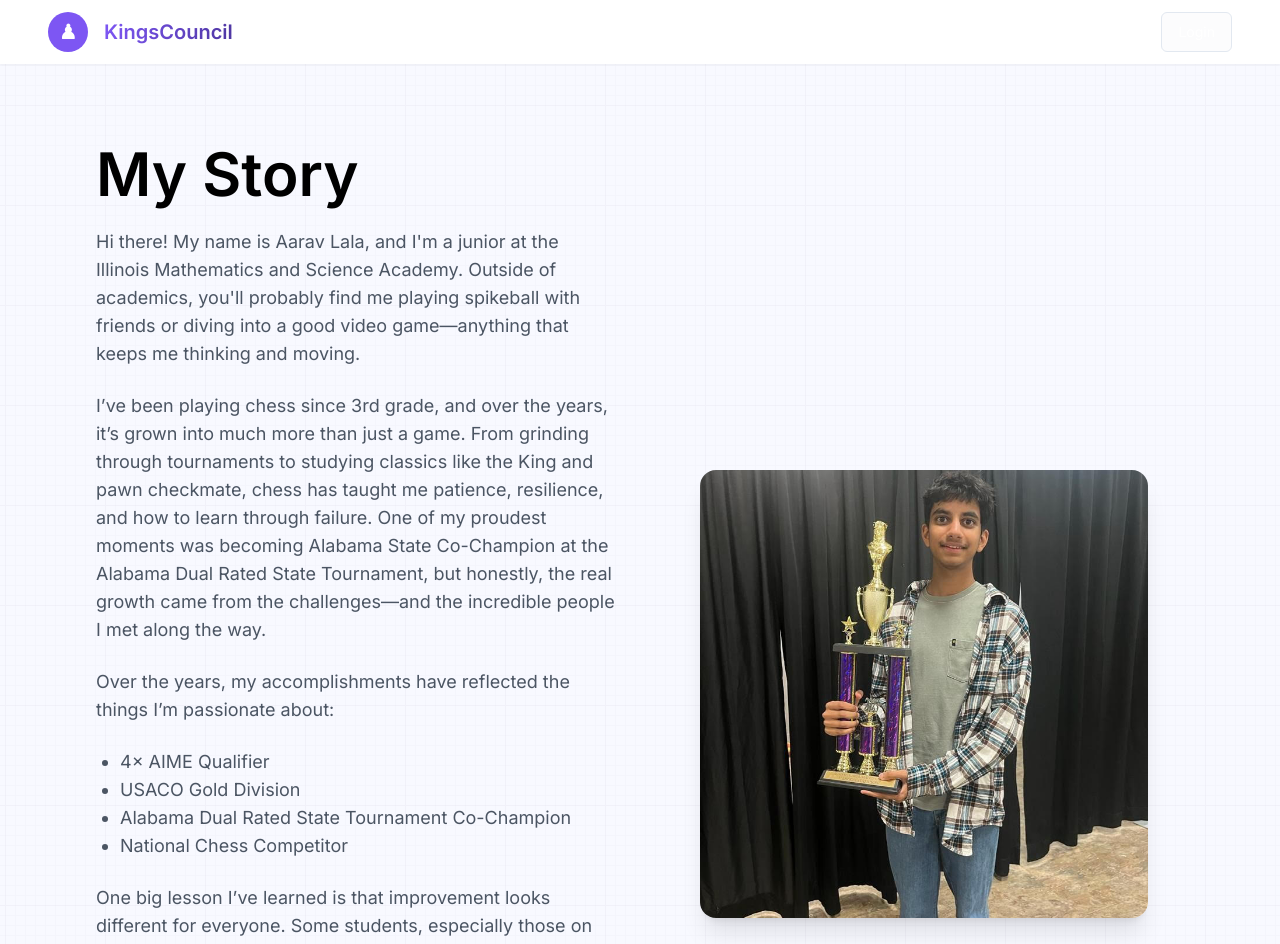
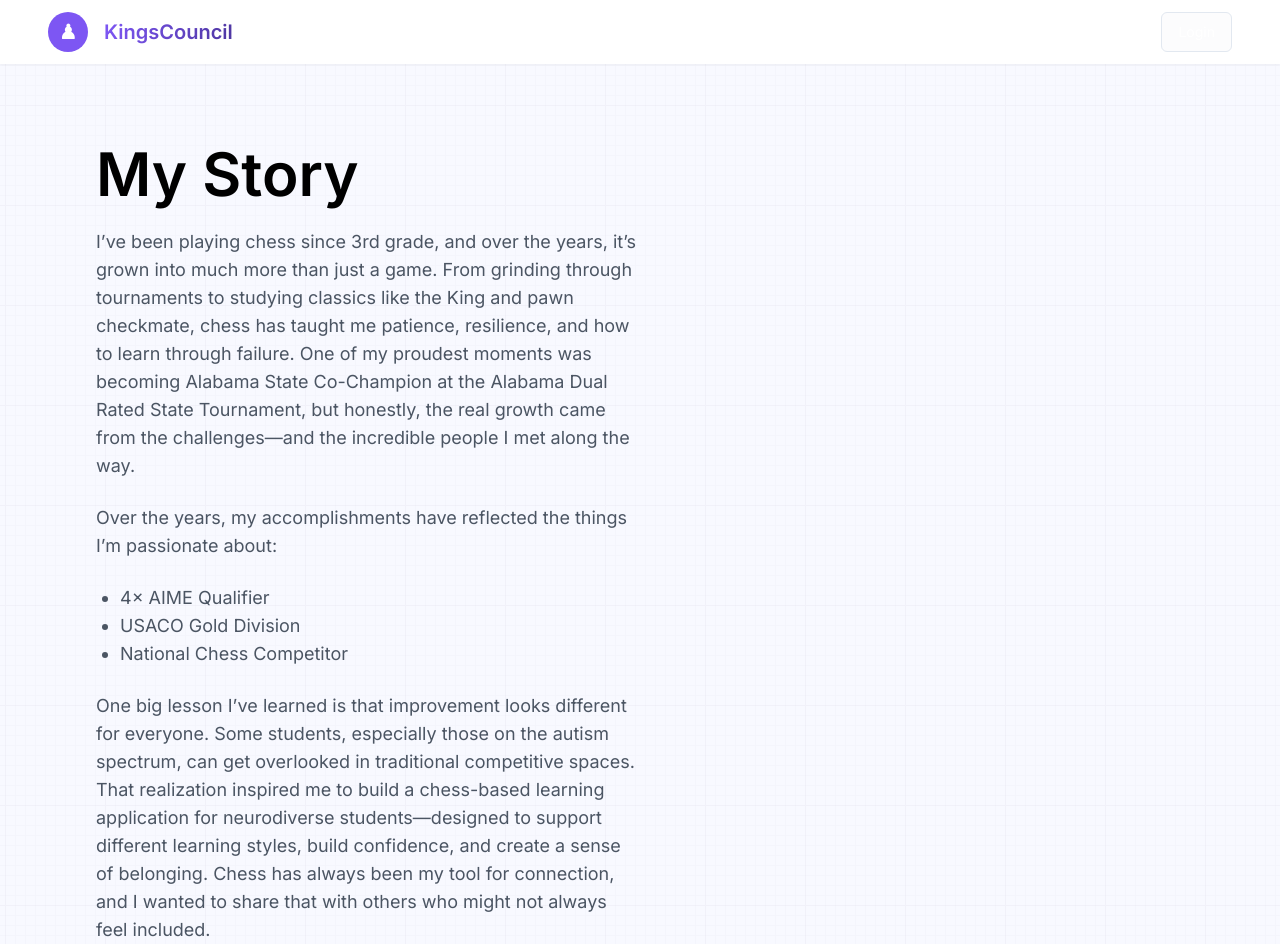
Before and after one commit to AarLala/kingscouncil, a React (Vite) app: page /mystory in a window 1280 px wide. Shown: the top 944 px of the page. Built offline with nearby package versions, Linux system fonts and the light colour scheme.

Commit message:
Removed home info

```diff
--- a/src/pages/Mystory.tsx
+++ b/src/pages/Mystory.tsx
@@ -17,9 +17,6 @@ const MyStory = () => {
                 </h1>
 
                 <p className="text-lg text-gray-600">
-                  Hi there! My name is Aarav Lala, and I'm a junior at the Illinois Mathematics and Science Academy. Outside of academics, you'll probably find me playing spikeball with friends or diving into a good video game—anything that keeps me thinking and moving.
-                </p>
-                <p className="text-lg text-gray-600">
                   I’ve been playing chess since 3rd grade, and over the years, it’s grown into much more than just a game. From grinding through tournaments to studying classics like the King and pawn checkmate, chess has taught me patience, resilience, and how to learn through failure. One of my proudest moments was becoming Alabama State Co-Champion at the Alabama Dual Rated State Tournament, but honestly, the real growth came from the challenges—and the incredible people I met along the way.
                 </p>
                 <p className="text-lg text-gray-600">
@@ -28,7 +25,6 @@ const MyStory = () => {
                 <ul className="list-disc pl-6 text-lg text-gray-600">
                   <li>4× AIME Qualifier</li>
                   <li>USACO Gold Division</li>
-                  <li>Alabama Dual Rated State Tournament Co-Champion</li>
                   <li>National Chess Competitor</li>
                 </ul>
                 <p className="text-lg text-gray-600">
@@ -37,19 +33,6 @@ const MyStory = () => {
                 <p className="text-lg text-gray-600">
                   For me, this isn’t just about winning. It’s about making chess more accessible and welcoming. It’s about helping others find their love for the game, at their own pace.
                 </p>
-              </div>
-
-              <div className="lg:w-1/2 relative">
-                <div className="relative w-full aspect-square max-w-md mx-auto flex items-center justify-center">
-                  <div className="absolute inset-0 bg-chess-primary/20 rounded-full animate-pulse-light"></div>
-                  {/* Add your image here */}
-                  <img
-                    src="aarav'swin.png"
-                    alt="Story Image"
-                    className="relative z-10 rounded-2xl shadow-xl object-cover w-full h-full"
-                    style={{ objectPosition: "center" }}
-                  />
-                </div>
               </div>
             </div>
           </div>
```
